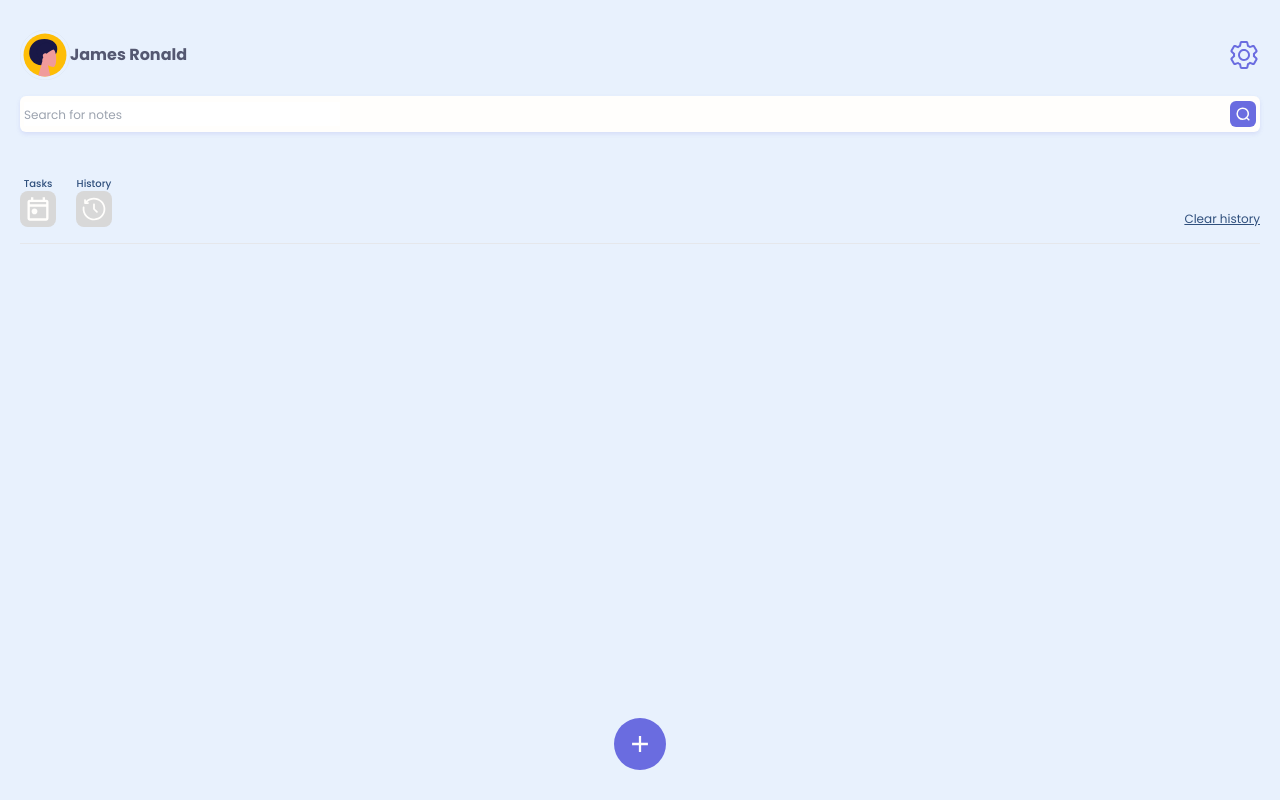
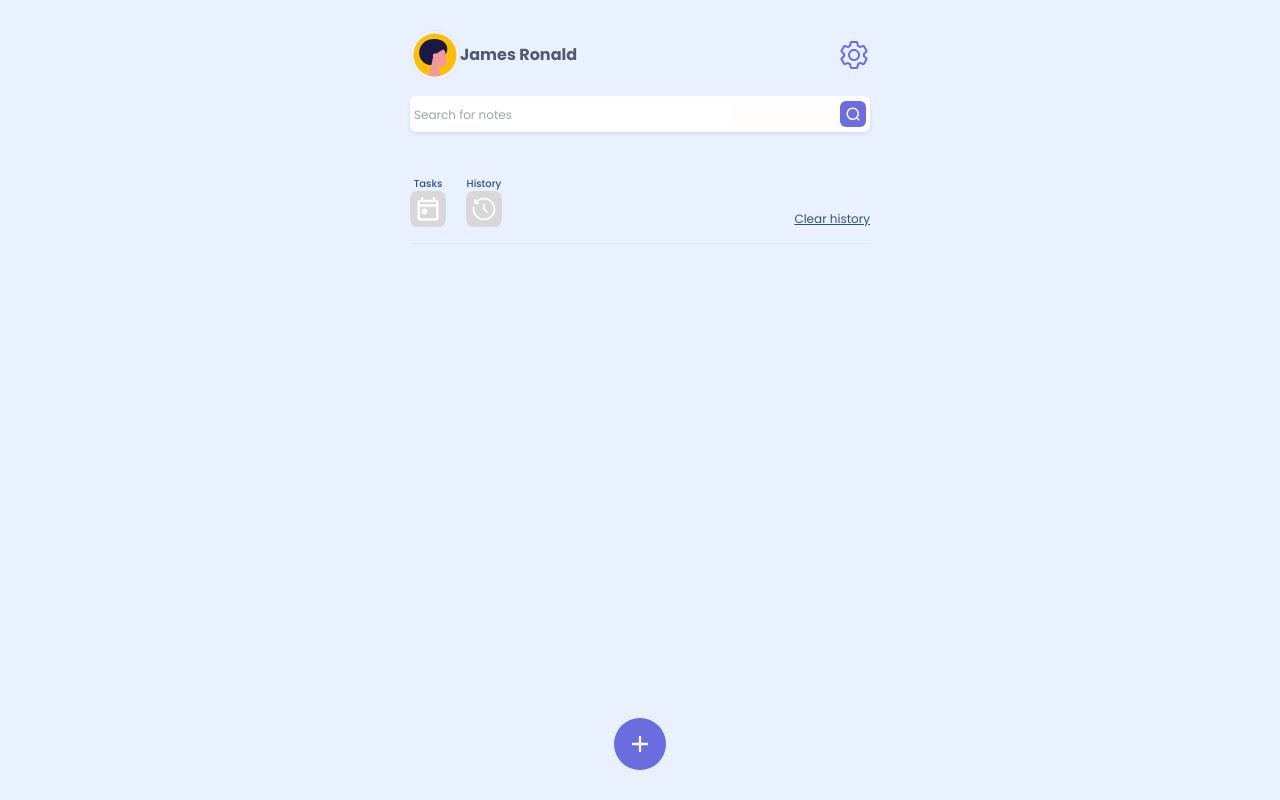
Before and after one commit to MatthewKK01/dhc-react-todo, a React (Vite) app: page / in a window 1280 px wide. Built offline with nearby package versions, Linux system fonts and the light colour scheme.

Commit message:
added min-width for responsive

```diff
--- a/src/index.css
+++ b/src/index.css
@@ -10,6 +10,11 @@
   font-weight: 400;
 
   background: #e8f1fd;
+}
+#root {
+  max-width: 500px;
+  margin: 0 auto;
+  min-height: 100vh;
 }
 
 body {
```
